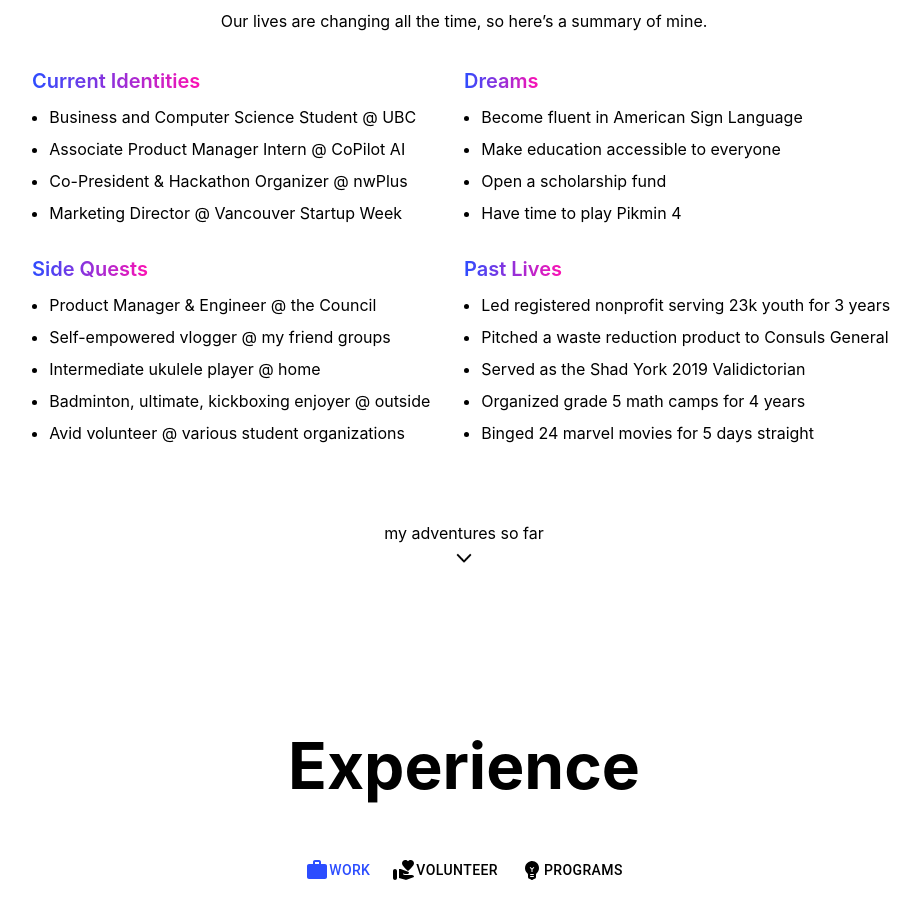
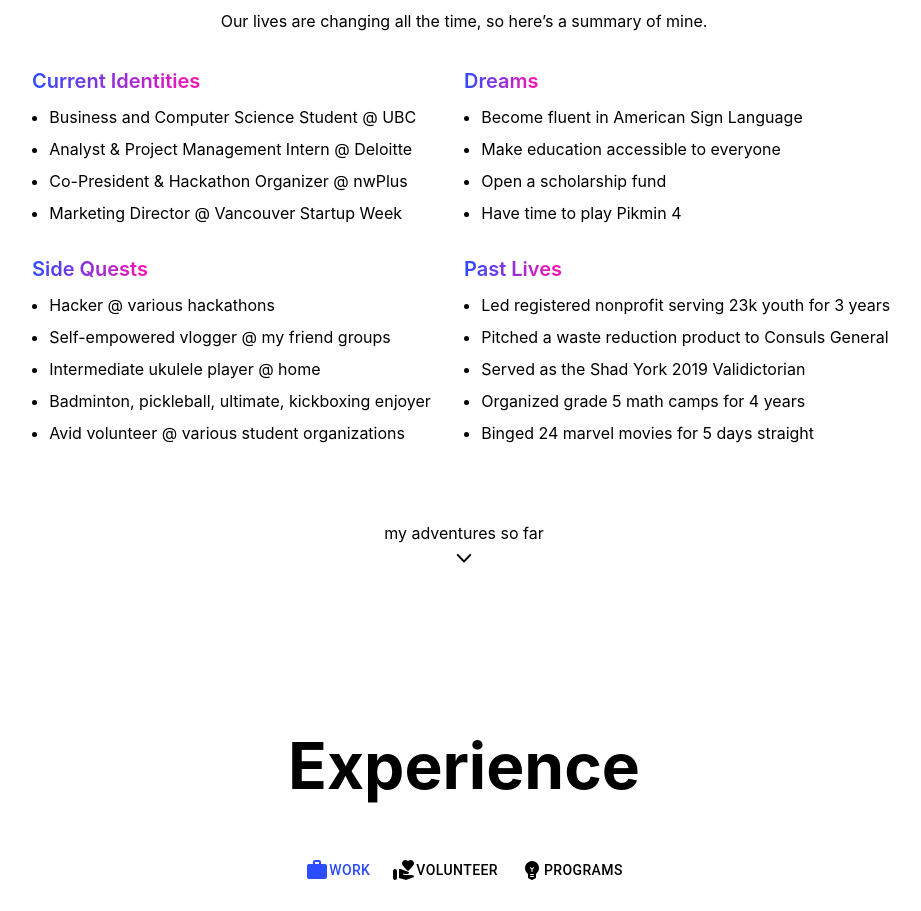
Before and after one commit to tarynwou/me, a Next.js app in the folder nextjs-blog/: page / in a window 1280 px wide. Shown: the part 900-1811 px from the top of the page, without its empty margins (176-1097 px from the left). Built offline with nearby package versions, Linux system fonts and the light colour scheme.

Commit message:
updated current identities

```diff
--- a/nextjs-blog/components/AboutMe.tsx
+++ b/nextjs-blog/components/AboutMe.tsx
@@ -31,8 +31,8 @@ export default function AboutMe() {
 									Business and Computer Science Student @ UBC
 								</li>
 								<li className={styles.aboutListBullets}>
-									Associate Product Manager Intern @ CoPilot
-									AI
+									Analyst & Project Management Intern @
+									Deloitte
 								</li>
 								<li className={styles.aboutListBullets}>
 									Co-President & Hackathon Organizer @ nwPlus
@@ -46,7 +46,7 @@ export default function AboutMe() {
 
 							<ul className={styles.aboutList}>
 								<li className={styles.aboutListBullets}>
-									Product Manager & Engineer @ the Council
+									Hacker @ various hackathons
 								</li>
 								<li className={styles.aboutListBullets}>
 									Self-empowered vlogger @ my friend groups
@@ -55,8 +55,8 @@ export default function AboutMe() {
 									Intermediate ukulele player @ home
 								</li>
 								<li className={styles.aboutListBullets}>
-									Badminton, ultimate, kickboxing enjoyer @
-									outside
+									Badminton, pickleball, ultimate, kickboxing
+									enjoyer
 								</li>
 								<li className={styles.aboutListBullets}>
 									Avid volunteer @ various student
```
